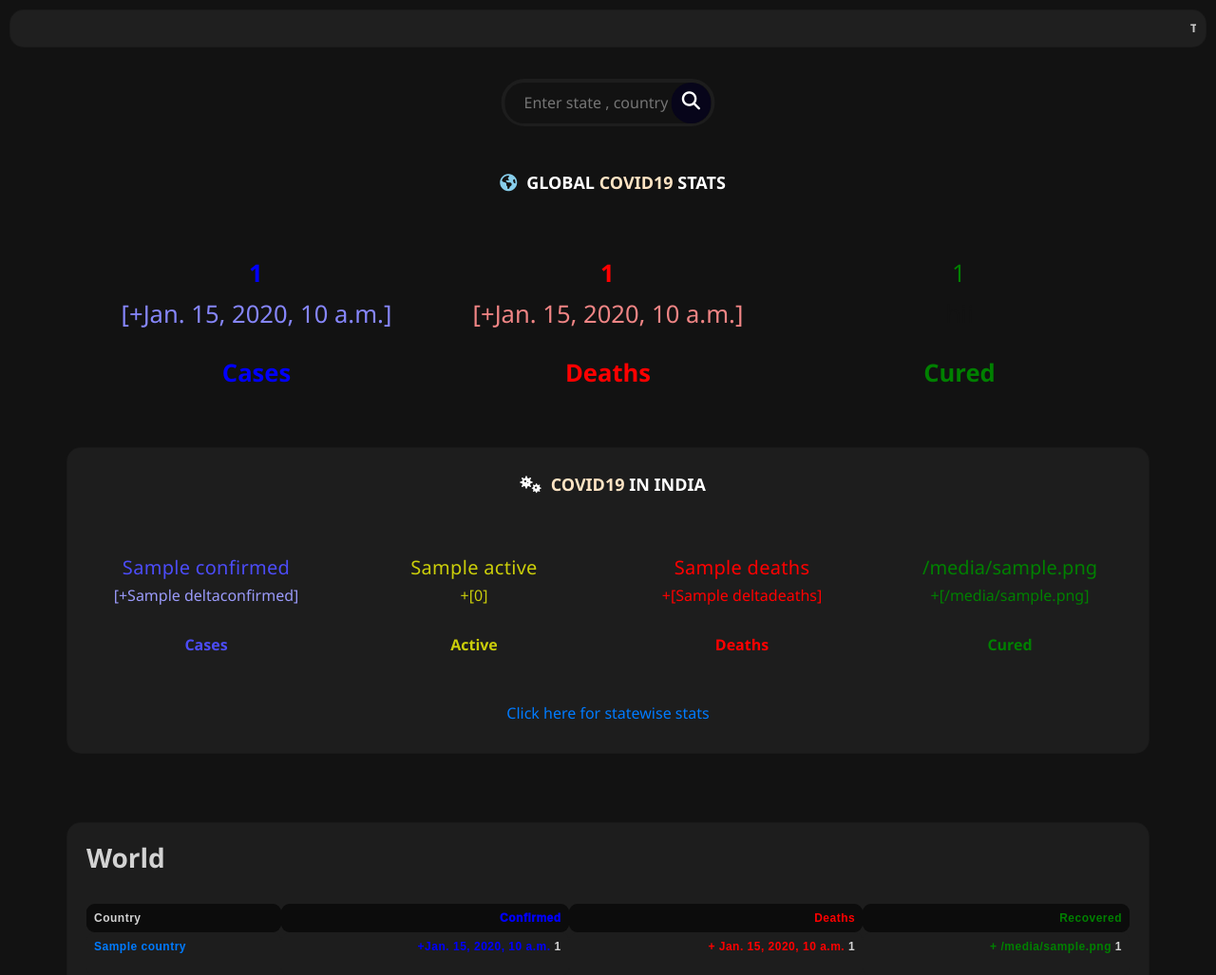
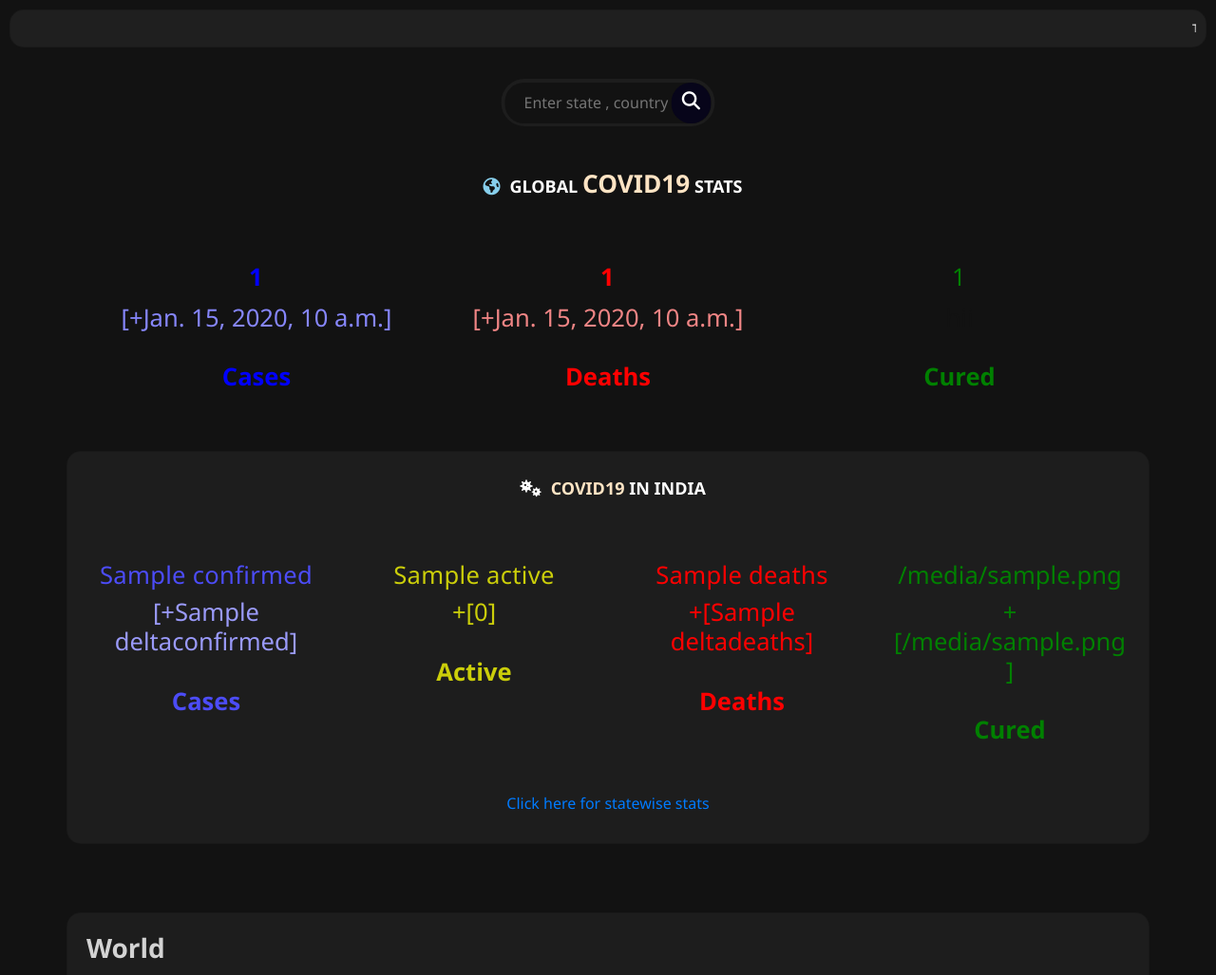
Before and after one commit to Sanayshah2/go-corona-corona-go, a Django app: template covid19/covidapp/templates/covidapp/api.html in a window 1280 px wide. Shown: the part 56-1083 px from the top of the page at 95% size. Before the commit the page ends 1060 px from the top, so only its background shows below. Run offline with Django 3.2, Linux system fonts and the light colour scheme; the template is opened without the code that fills it: most values are stand-ins (such as "Sample title", 1, 10 or a date in 2020); some libraries are stand-ins or nearby versions.

Commit message:
initial commit

```diff
--- a/covid19/covidapp/templates/covidapp/api.html
+++ b/covid19/covidapp/templates/covidapp/api.html
@@ -129,7 +129,7 @@ font-size: calc(30% + 1vw + 1vh);
 
 <div class="container  animated animatedFadeInUp fadeInUp " style="text-align: center  ; padding-bottom: 0px;font-family: 'Segoe UI', Tahoma, Geneva, Verdana, sans-serif;margin-bottom: 40px;animation-delay: 0.3s">
   <div class='container'>
-    <p style="text-align: center;font-size: 18px;font-weight: bold;margin-top:15px;color:white"><i class='fas fa-globe-americas' style="font-size: 18px;padding: 10px;color: skyblue;"></i>GLOBAL <span style="color: bisque;">COVID19</span> STATS </p><br>
+    <p class='text-responsive' style="text-align: center;font-size: 18px;font-weight: bold;margin-top:15px;color:white"><i class='fas fa-globe-americas text-responsive' style="font-size: 18px;padding: 10px;color: skyblue;"></i>GLOBAL <span class='text-responsive' style="color: bisque;">COVID19</span> STATS </p><br>
     <div class="row" style="margin-top: 20px;font-family:'Segoe UI', Tahoma, Geneva, Verdana, sans-serif;">
         <div class="col-4" style="margin-bottom: 20px;">
           <div class="button1 animated animatedFadeInUp fadeInUp" style="animation-delay:0.4s; ">
@@ -179,31 +179,31 @@ font-size: calc(30% + 1vw + 1vh);
 
             <div class="button1 animated animatedFadeInUp fadeInUp" style="animation-delay:0.9s;margin-bottom: 30px;">
 
-            <h5><span class="counter" style="color: rgb(76, 76, 248);letter-spacing: 0.3px;">{{india_total.confirmed}}</span></h3>
-            <h6><span class="counter" style="color: rgb(154, 154, 250); ">[+{{india_total.deltaconfirmed}}]</span></h3><br>
-              <h6 style="font-weight: bold;color: rgb(76, 76, 248);">Cases</h3>
+            <h5 class='text-responsive'><span class="counter" style="color: rgb(76, 76, 248);letter-spacing: 0.3px;">{{india_total.confirmed}}</span></h3>
+            <h6 class='text-responsive'><span class="counter" style="color: rgb(154, 154, 250); ">[+{{india_total.deltaconfirmed}}]</span></h3><br>
+              <h6 class='text-responsive' style="font-weight: bold;color: rgb(76, 76, 248);">Cases</h3>
           </div></div>
 
           <div class="col-3 ">
             <div class="button1 animated animatedFadeInUp fadeInUp" style="animation-delay:1s;margin-bottom: 30px;">
-            <h5><span class="counter" style="color: rgb(203, 206, 10);letter-spacing: 0.3px;">{{india_total.active}}</span></h1>
-            <h6><span class="counter" style="color: rgb(203, 206, 10);">+[0]</span></h1><br>
-              <h6 style="font-weight: bold;color: rgb(203, 206, 10);">Active</h4>
+            <h5 class='text-responsive'><span class="counter" style="color: rgb(203, 206, 10);letter-spacing: 0.3px;">{{india_total.active}}</span></h1>
+            <h6 class='text-responsive'><span class="counter" style="color: rgb(203, 206, 10);">+[0]</span></h1><br>
+              <h6 class='text-responsive' style="font-weight: bold;color: rgb(203, 206, 10);">Active</h4>
 
           </div></div>
           <div class="col-3 ">
             <div class="button1 animated animatedFadeInUp fadeInUp" style="animation-delay:1.2s;margin-bottom: 30px;">
 
-            <h5><span class="counter" style="color: red;letter-spacing: 0.3px;">{{india_total.deaths}}</span></h1>
-            <h6><span class="counter" style="color: red;">{% if india_total.deltadeaths %}+[{{india_total.deltadeaths}}]{% endif %}</span></h1><br>
-              <h6 style="font-weight: bold;color: red;">Deaths</h4>
+            <h5 class='text-responsive'><span class="counter" style="color: red;letter-spacing: 0.3px;">{{india_total.deaths}}</span></h1>
+            <h6 class='text-responsive'><span class="counter" style="color: red;">{% if india_total.deltadeaths %}+[{{india_total.deltadeaths}}]{% endif %}</span></h1><br>
+              <h6 class='text-responsive' style="font-weight: bold;color: red;">Deaths</h4>
             </div></div>
 
           <div class="col-3 ">
             <div class="button1 animated animatedFadeInUp fadeInUp" style="animation-delay:1.3s;margin-bottom: 40px;">
-            <h5><span class="counter" style="color: green;">{{india_total.recovered}}</span></h1>
-              <h6><span class="counter" style="color: green;">+[{{india_total.deltarecovered}}]</span></h1><br>
-                <h6 style="font-weight: bold;color: green;">Cured</h3>
+            <h5 class='text-responsive'><span class="counter" style="color: green;">{{india_total.recovered}}</span></h1>
+              <h6 class='text-responsive'><span class="counter" style="color: green;">+[{{india_total.deltarecovered}}]</span></h1><br>
+                <h6 class='text-responsive' style="font-weight: bold;color: green;">Cured</h3>
           </div></div>
         <div class="container animated animatedFadeInUp fadeInUp" style="color: white;padding: 10px;animation-delay: 1.2s"><a href="/api/statewise/">Click here for statewise stats</a> </div>
 
```
